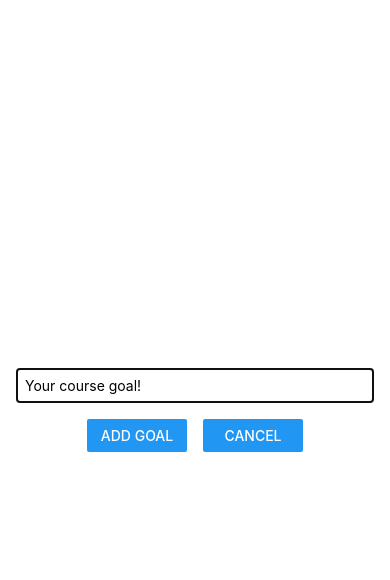
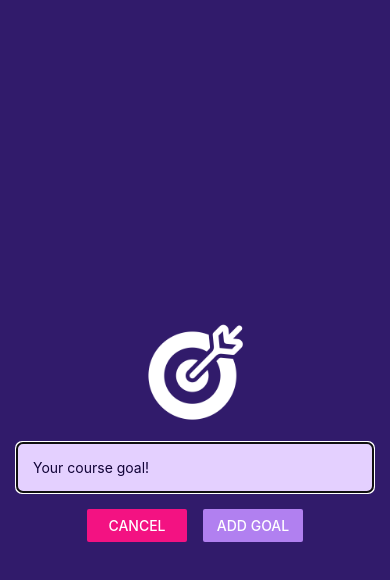
Before and after one commit to joaolessab/new-years-goals--react-native, a React Native app in the folder goals-app/: screen / in a window 390 px wide. Both pictures are taken after a click on the button "ADD NEW GOAL". Shown: the top 580 px of the page. Built offline with nearby package versions, Linux system fonts and the light colour scheme.

Commit message:
feat(app): initial styling

```diff
--- a/goals-app/App.js
+++ b/goals-app/App.js
@@ -42,7 +42,7 @@ export default function App() {
     <View style={styles.appContainer}>
       <Button
         title="Add new goal"
-        color="#5e0acc"
+        color="#b180f0"
         onPress={startAddGoalHandler}
       />
 
--- a/goals-app/app.json
+++ b/goals-app/app.json
@@ -5,6 +5,7 @@
     "version": "1.0.0",
     "orientation": "portrait",
     "icon": "./assets/icon.png",
+    "backgroundColor": "#1e085a",
     "userInterfaceStyle": "light",
     "splash": {
       "image": "./assets/splash.png",
--- a/goals-app/components/GoalInput.js
+++ b/goals-app/components/GoalInput.js
@@ -5,6 +5,7 @@ import {
   Button,
   TextInput,
   Modal,
+  Image,
 } from 'react-native';
 
 const GoalInput = ({
@@ -26,6 +27,11 @@ const GoalInput = ({
   return (
     <Modal visible={visible} animationType="slide">
       <View style={styles.inputContainer}>
+        <Image
+          source={require('../assets/images/target.png')}
+          style={styles.image}
+        />
+
         <TextInput
           style={styles.textInput}
           placeholder='Your course goal!'
@@ -36,15 +42,18 @@ const GoalInput = ({
         <View style={styles.buttonContainer}>
           <View style={styles.buttonWrapper}>
             <Button
-              title="Add Goal"
-              onPress={addGoalHandler}
+              title="Cancel"
+              onPress={onCancel}
+              color="#f31282"
             />
           </View>
 
+
           <View style={styles.buttonWrapper}>
             <Button
-              title="Cancel"
-              onPress={onCancel}
+              title="Add Goal"
+              onPress={addGoalHandler}
+              color="#b180f0"
             />
           </View>
         </View>
@@ -58,16 +67,17 @@ const styles = StyleSheet.create({
     flex: 1,
     justifyContent: 'center',
     alignItems: 'center',
-    marginBottom: 24,
     padding: 16,
-    borderBottomWidth: 1,
-    borderBottomColor: '#CCCCCC',
+    backgroundColor: '#311b6b',
   },
   textInput: {
     borderWidth: 1,
-    borderColor: '#CCCCCC',
+    borderColor: '#e4d0ff',
+    backgroundColor: "#e4d0ff",
+    color: "#120438",
+    borderRadius: 6,
     width: '100%',
-    padding: 8,
+    padding: 16,
   },
   buttonContainer: {
     marginTop: 16,
@@ -76,6 +86,11 @@ const styles = StyleSheet.create({
   buttonWrapper: {
     width: 100,
     marginHorizontal: 8,
+  },
+  image: {
+    width: 100,
+    height: 100,
+    margin: 20,
   }
 });
 
```
Also changed, not shown: goals-app/assets/images/target.png (added).
